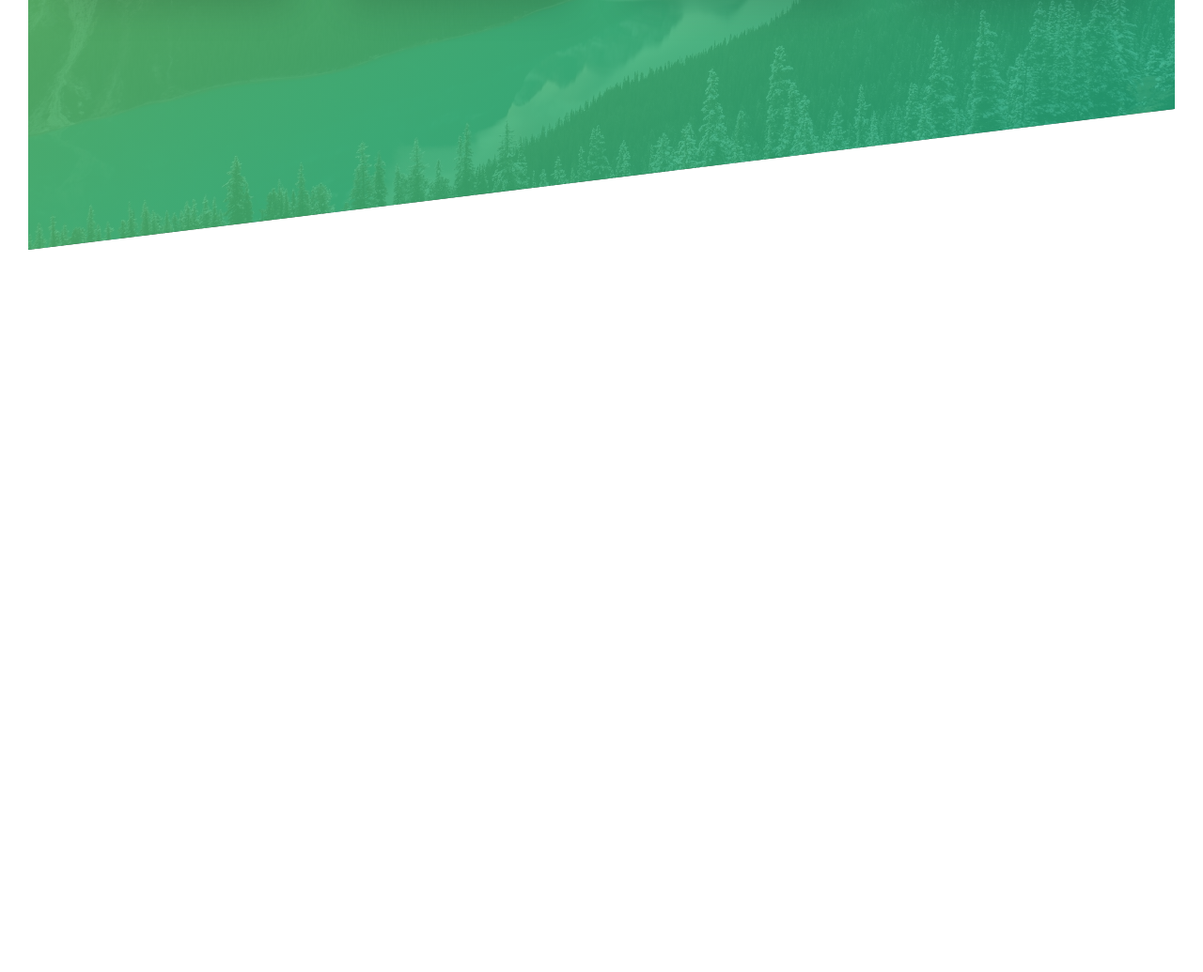
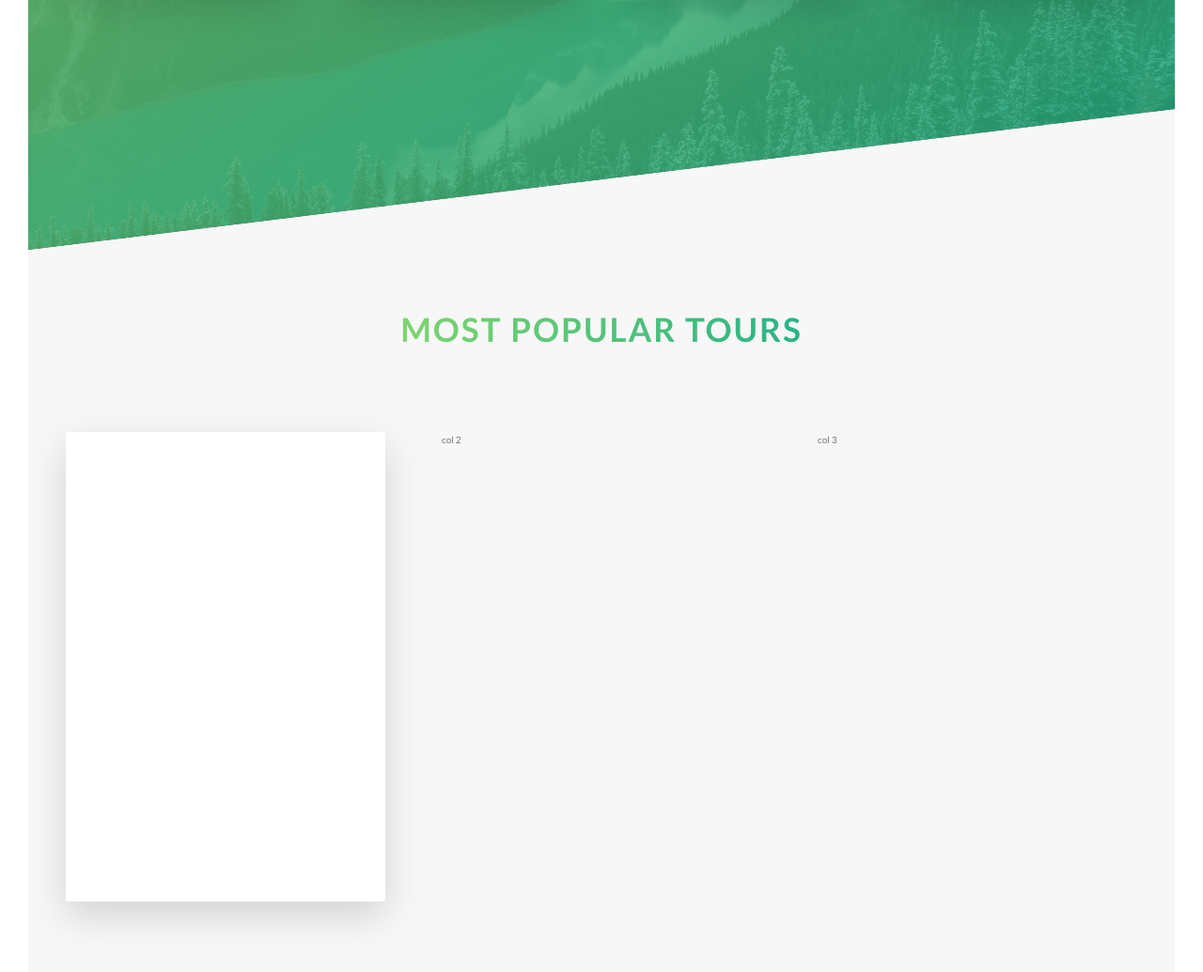
Before and after one commit to JeffreyAes/advanced-css-course-master, a website: page Natours/starter/index.html in a window 1280 px wide. Shown: the part 1949-2984 px from the top of the page at 94% size. Before the commit the page ends 2215 px from the top, so only its background shows below. Drawn offline with Linux system fonts and the light colour scheme.

Commit message:
flippy card

```diff
--- a/Natours/starter/index.html
+++ b/Natours/starter/index.html
@@ -114,6 +114,32 @@
                 </div>
             </div>
         </section>
+
+        <section class="section-tours">
+            <div class="u-center-text u-margin-bottom-big">
+                <h2 class="heading-secondary">
+                    Most popular tours
+                </h2>
+            </div>
+            <div class="row">
+                <div class="col-1-of-3">
+                    <div class="card">
+                        <div class="card__side card__side--front">
+                            Front
+                        </div>
+                        <div class="card__side card__side--back card__side--back-1">
+                            Back
+                        </div>
+                    </div>
+                </div>
+                <div class="col-1-of-3">
+                    col 2
+                </div>
+                <div class="col-1-of-3">
+                    col 3
+                </div>
+            </div>
+        </section>
     </main>
 
     <!--
--- a/Natours/starter/sass/abstracts/_variables.scss
+++ b/Natours/starter/sass/abstracts/_variables.scss
@@ -2,6 +2,12 @@
 $color-primary: #55c57a;
 $color-primary-light: #7ed56f;
 $color-primary-dark: #28b485;
+
+$color-secondary-light: #ffb900;
+$color-secondary-dark: #ff7730;
+
+$color-tertiary-light: #2998ff;
+$color-tertiary-dark: #5643fa;
 
 $color-grey-light-1: #f7f7f7;
 $color-grey-dark: #777;
--- /dev/null
+++ b/Natours/starter/sass/components/_card.scss
@@ -0,0 +1,52 @@
+.card {
+    // give perspective on the parent
+    // the lower the value, the more dramatic the effect
+    perspective: 150rem;
+    -moz-perspective: 150rem;
+    position: relative;
+    height: 50rem;
+
+    &__side {
+        color: $color-white;
+        font-size: 2rem;
+        height: 50rem;
+        transition: all .8s ease;
+        position: absolute;
+        top: 0;
+        left: 0;
+        width: 100%;
+        backface-visibility: hidden;
+        border-radius: 3px;
+        box-shadow: 0 1.5rem 4rem rgba($color-black, .15);
+
+        &--front {
+            background-color: $color-white;
+        }
+
+        &--back {
+            background-color: green;
+            transform: rotateY(180deg);
+            &-1 {
+                background-image: linear-gradient(to right bottom, $color-secondary-light, $color-secondary-dark);
+            }
+        }
+    }
+
+
+
+
+
+    &:hover &__side--front {
+        // mouse on the parent element (card) it hovers,
+        // the inner element (side) rotates
+        transform: rotateY(180deg);
+    }
+
+    &:hover &__side--back {
+        // mouse on the parent element (card) it hovers,
+        // the inner element (side) rotates
+        transform: rotateY(0deg);
+    }
+}
+
+// .card:hover then  .card_side {transform}
--- a/Natours/starter/sass/main.scss
+++ b/Natours/starter/sass/main.scss
@@ -8,6 +8,7 @@
 @import "base/utilities";
 
 @import "components/button";
+@import "components/card";
 @import "components/composition";
 @import "components/feature-box";
 
--- a/Natours/starter/sass/pages/_home.scss
+++ b/Natours/starter/sass/pages/_home.scss
@@ -20,3 +20,9 @@
             transform: skewY(7deg);
         }
 }
+
+.section-tours {
+    background-color: $color-grey-light-1;
+    padding: 25rem 0 50rem 0;
+    margin-top: -12rem;
+}
```
Also changed, not shown: Natours/starter/css/style.css.
